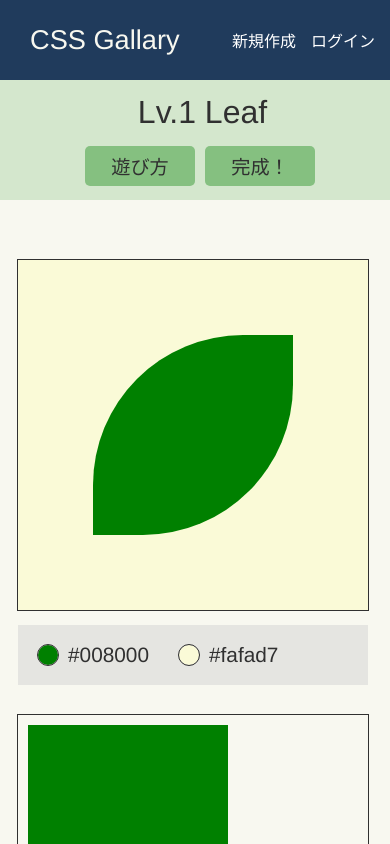
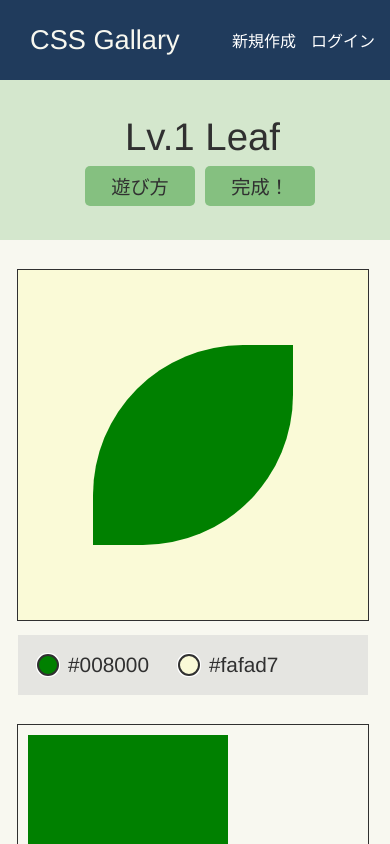
Before and after one commit to Masaya-Matsushita/codable, a Vue app: page /Lv1_Leaf in a window 390 px wide. Shown: the top 844 px of the page. Built offline with nearby package versions, Linux system fonts and the light colour scheme.

Commit message:
スマホ画面のレスポンシブを調整しました。

```diff
--- a/src/components/ColorPalette.vue
+++ b/src/components/ColorPalette.vue
@@ -39,7 +39,7 @@ export default {
 .checker {
   height: 20px;
   width: 20px;
-  outline: 1.5px solid #303030;
+  outline: auto #303030;
   border-radius: 10px;
 }
 .code {
--- a/src/components/GameLayout.vue
+++ b/src/components/GameLayout.vue
@@ -306,6 +306,9 @@ export default {
     font-size: 1.3rem;
     margin-right: 20px;
   }
+  .content-area {
+    margin-top: 10px;
+  }
   .display-area {
     flex-direction: column-reverse;
   }
@@ -334,18 +337,25 @@ export default {
     font-size: 1.2rem;
     margin: 0 5px;
   }
+  .content-area {
+    margin-top: 0;
+  }
 }
 
 @media (max-width: 450px) {
   .title {
-    height: 120px;
+    font-size: 2.4rem;
+    height: 160px;
     flex-direction: column;
-    justify-content: space-evenly;
+    justify-content: center;
   }
   .button-area * {
     height: 40px;
     width: 110px;
     font-size: 1.2rem;
   }
+  .content-area {
+    margin-top: 0;
+  }
 }
 </style>
```
